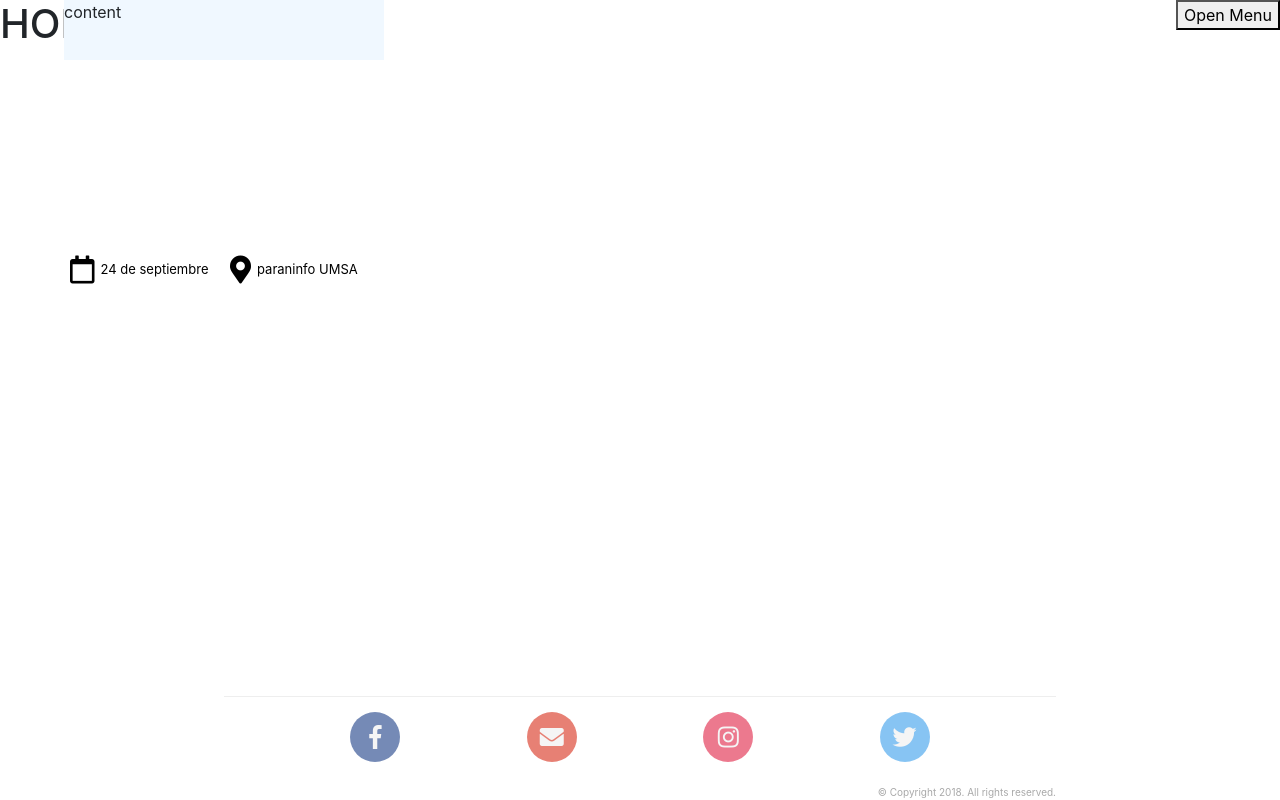
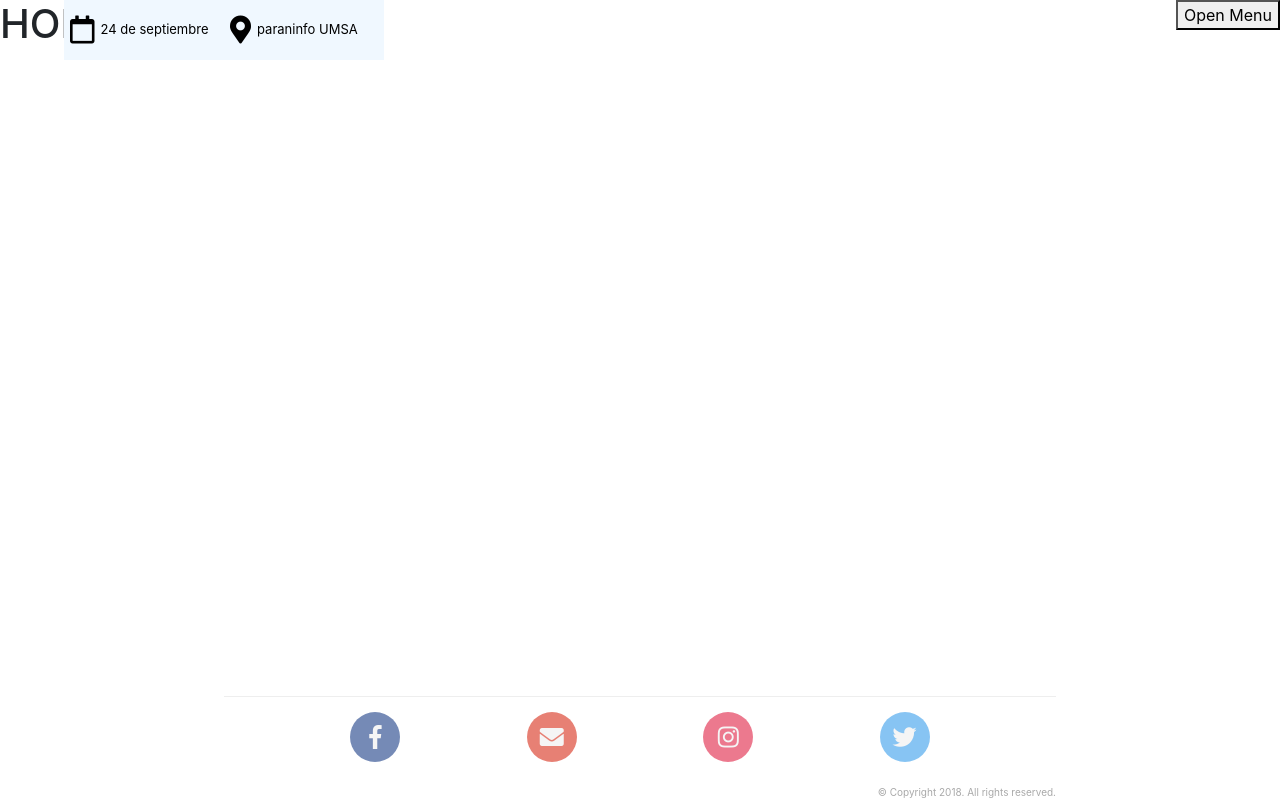
Before and after one commit to TEDxUMSA-2018/frontend, a React app: page / in a window 1280 px wide. Built offline with nearby package versions, Linux system fonts and the light colour scheme.

Commit message:
Added event component animation on click

```diff
--- a/src/App.css
+++ b/src/App.css
@@ -110,19 +110,12 @@
   width: 100%; }
   .header .event-container {
     width: 25%;
-    margin-left: 5%;
-    height: 60px;
-    background-color: aliceblue; }
+    margin-left: 5%; }
     .header .event-container .event-details {
-      position: absolute;
-      top: 0;
-      height: 300px;
+      background-color: aliceblue;
       width: inherit; }
-      .header .event-container .event-details .content {
-        height: calc(100% - 60px); }
       .header .event-container .event-details .base {
-        display: flex;
-        height: 60px; }
+        display: flex; }
         .header .event-container .event-details .base .left-side, .header .event-container .event-details .base .righ-side {
           width: 50%; }
 
--- a/src/common/Animation.js
+++ b/src/common/Animation.js
@@ -33,6 +33,8 @@ const mapEasingF = (easingFunction) => {
     switch (easingFunction) {
         case 'elasticOut':
             return elasticOut;
+        case 'easeOutQuad':
+            return easeOutQuad;
         default:
             return linear;
     }
@@ -41,4 +43,5 @@ const mapEasingF = (easingFunction) => {
 // Easing Functions
 
 const elasticOut = (t) => Math.sin(-13.0 * (t + 1.0) * Math.PI/2) * Math.pow(2.0, -10.0 * t) + 1.0;
+const easeOutQuad = (t) => t*(2-t);
 const linear = (t) => t;
--- a/src/common/Header.js
+++ b/src/common/Header.js
@@ -2,18 +2,44 @@ import React from 'react';
 
 import OverlayNavbar from './OverlayNavbar';
 import IconDetail from './IconDetail';
+import { animate } from './Animation';
+import styled from 'styled-components';
 
-export default class Footer extends React.Component{
+export default class Header extends React.Component{
+    openAnimationTime = 300;
+    baseHeight = 60;
+    contentHeight = 240;
+    state = {
+        eventHeight: (-1) * this.contentHeight,
+        eventOpen: false
+    };
+
     baseIconSize = {text: "13px", icon: "28px"};
     render(){
+        const EventDetails = styled.div`
+            position: absolute;
+            top: ${this.state.eventHeight}px;
+            height: ${this.baseHeight + this.contentHeight}px;
+        `;
+        const EventContainer = styled.div`
+            height: ${this.baseHeight}px;
+        `;
+        const Content = styled.div`
+            height: ${this.contentHeight}px;
+        `;
+        const Base = styled.div`
+            height: ${this.baseHeight}px;
+        `;
         return (
             <div className='header'>
-                <div className='event-container'>
-                    <div className="event-details">
-                        <div className="content">
+                <EventContainer className='event-container'>
+                    <EventDetails
+                        className="event-details"
+                        onClick={this.toggleEvent}>
+                        <Content className="content">
                             content
-                        </div>
-                        <div className="base">
+                        </Content>
+                        <Base className="base">
                             <div className="left-side">
                                 <IconDetail
                                     text="24 de septiembre"
@@ -28,11 +54,28 @@ export default class Footer extends React.Component{
                                     size={this.baseIconSize}
                                 />
                             </div>
-                        </div>
-                    </div>
-                </div>
+                        </Base>
+                    </EventDetails>
+                </EventContainer>
                 <OverlayNavbar />
             </div>
         )
     }
+    toggleEvent =  ()  => {
+        const duration = this.openAnimationTime;
+        if(this.state.eventOpen) {
+            animate(duration,'easeOutQuad', 240).subscribe(x => {
+                this.setState({
+                    eventHeight: (-1)*x
+                });
+            });
+        } else {
+            animate(duration,'easeOutQuad', 240).subscribe(x => {
+                this.setState({
+                    eventHeight: x - 240
+                });
+            });
+        }
+        this.setState({eventOpen: !this.state.eventOpen});
+    }
 }
--- a/styles/common/_header.scss
+++ b/styles/common/_header.scss
@@ -1,4 +1,3 @@
-$baseHeight: 60px;
 .header {
   display: flex;
   align-items: flex-start;
@@ -8,19 +7,13 @@ $baseHeight: 60px;
   .event-container {
     width: 25%;
     margin-left: 5%;
-    height: $baseHeight;
-    background-color: aliceblue;
     .event-details {
-      position: absolute;
-      top: 0;
-      height: 300px;
+      background-color: aliceblue;
       width: inherit;
       .content {
-        height: calc(100% - #{$baseHeight});
       }
       .base {
         display: flex;
-        height: $baseHeight;
         .left-side, .righ-side {
           width: 50%;
         }
```
